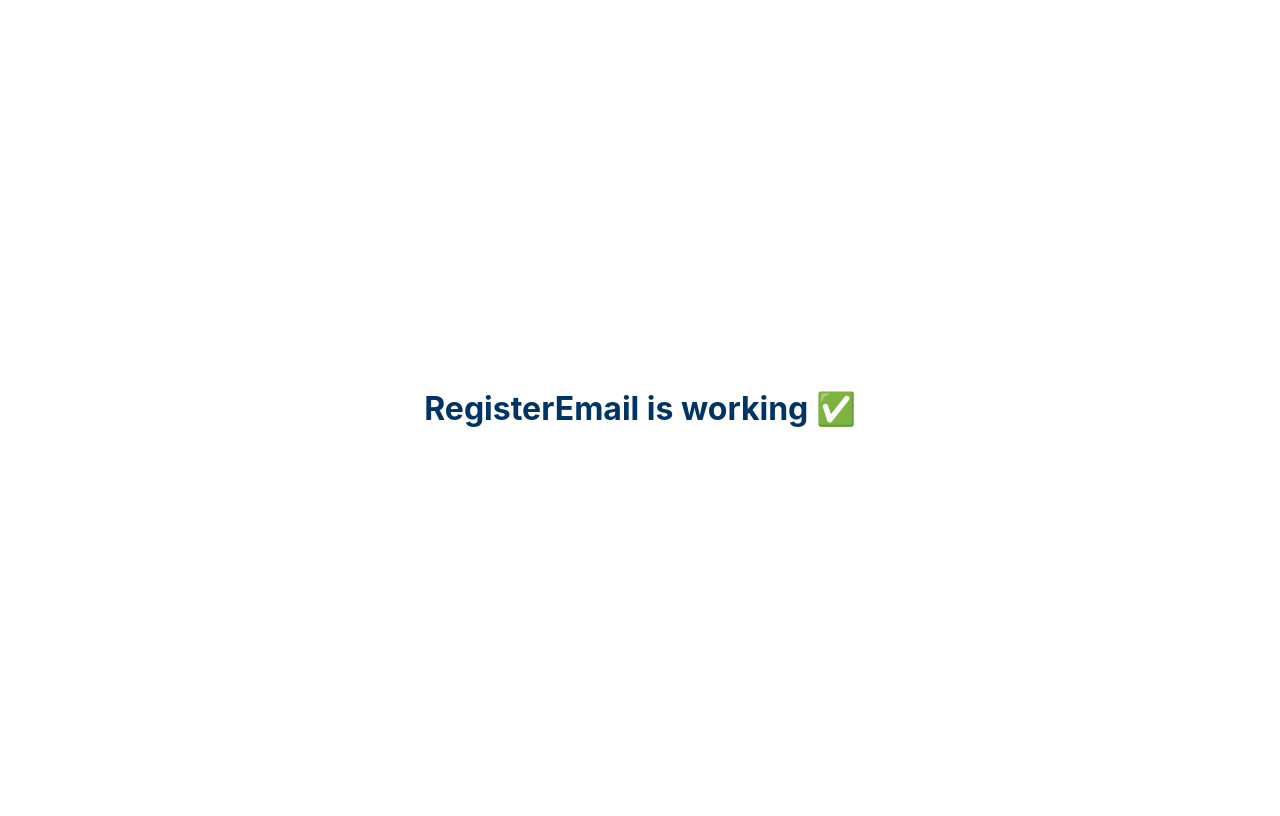
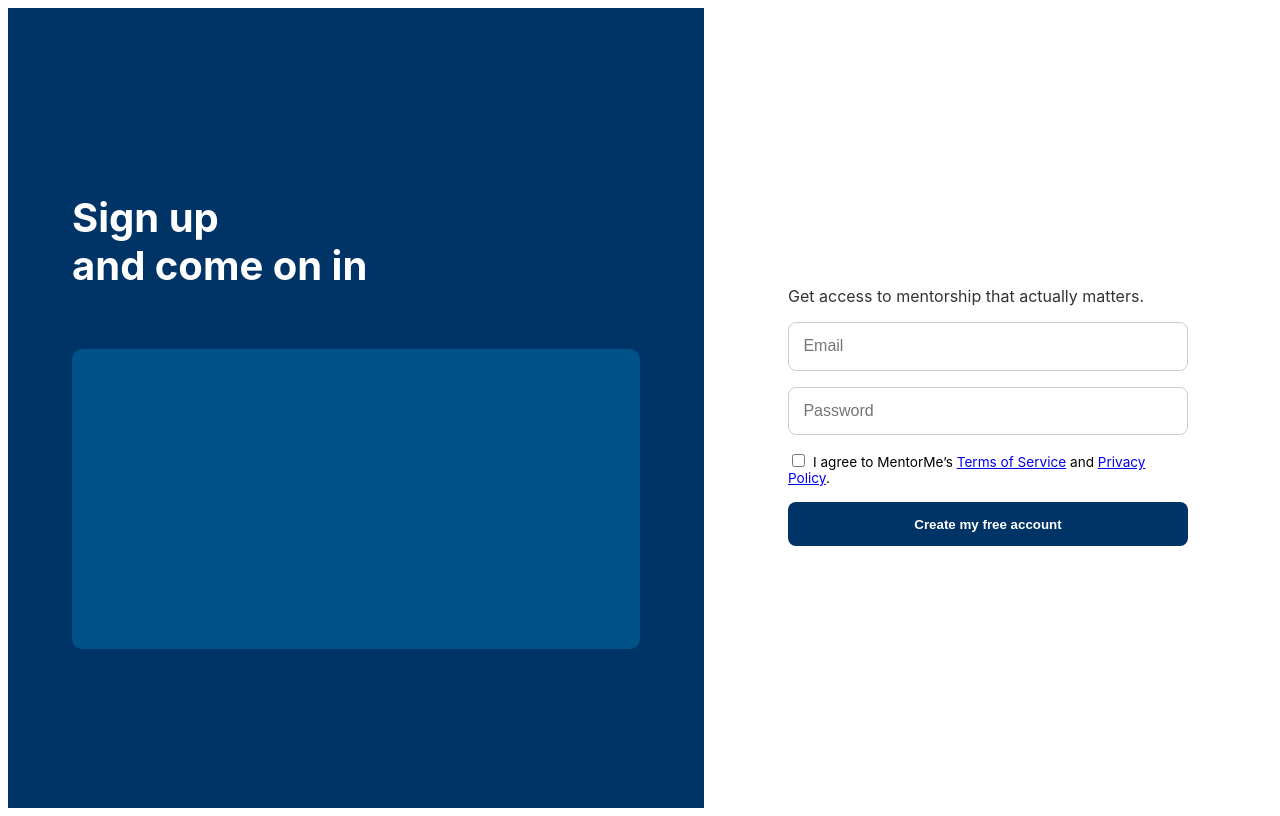
Before and after one commit to Rfitzgerald-svg/mentorme-frontend-, a React (Create React App) app: page /register/email in a window 1280 px wide. Built offline with nearby package versions, Linux system fonts and the light colour scheme.

Commit message:
Update RegisterEmail.jsx

```diff
--- a/src/routes/RegisterEmail.jsx
+++ b/src/routes/RegisterEmail.jsx
@@ -2,8 +2,75 @@ import React from "react";
 
 export default function RegisterEmail() {
   return (
-    <div style={{ height: "100vh", display: "flex", alignItems: "center", justifyContent: "center" }}>
-      <h1 style={{ color: "#003366" }}>RegisterEmail is working ✅</h1>
+    <div style={{
+      display: "flex",
+      height: "100vh",
+      fontFamily: "Inter, sans-serif"
+    }}>
+      <div style={{
+        flex: 1,
+        backgroundColor: "#003366",
+        color: "white",
+        padding: "4rem",
+        display: "flex",
+        flexDirection: "column",
+        justifyContent: "center"
+      }}>
+        <h1 style={{ fontSize: "2.5rem", lineHeight: 1.2 }}>Sign up<br />and come on in</h1>
+        <div style={{
+          width: "100%",
+          height: "300px",
+          backgroundColor: "#005288",
+          borderRadius: "10px",
+          marginTop: "2rem"
+        }}></div>
+      </div>
+
+      <div style={{
+        flex: 1,
+        display: "flex",
+        alignItems: "center",
+        justifyContent: "center",
+        backgroundColor: "white"
+      }}>
+        <form style={{
+          width: "100%",
+          maxWidth: "400px",
+          padding: "2rem",
+          display: "flex",
+          flexDirection: "column"
+        }}>
+          <p style={{ fontSize: "1rem", color: "#333", marginBottom: "1rem" }}>
+            Get access to mentorship that actually matters.
+          </p>
+          <input type="email" placeholder="Email" style={inputStyle} />
+          <input type="password" placeholder="Password" style={inputStyle} />
+          <label style={{ fontSize: "0.85rem", marginBottom: "1rem" }}>
+            <input type="checkbox" style={{ marginRight: "0.5rem" }} />
+            I agree to MentorMe’s <a href="/terms">Terms of Service</a> and <a href="/privacy">Privacy Policy</a>.
+          </label>
+          <button type="submit" style={buttonStyle}>Create my free account</button>
+        </form>
+      </div>
     </div>
   );
 }
+
+const inputStyle = {
+  fontSize: "1rem",
+  padding: "0.9rem",
+  marginBottom: "1rem",
+  borderRadius: "8px",
+  border: "1px solid #ccc"
+};
+
+const buttonStyle = {
+  padding: "0.9rem",
+  fontWeight: "bold",
+  backgroundColor: "#003366",
+  color: "white",
+  border: "none",
+  borderRadius: "8px",
+  cursor: "pointer",
+  transition: "background 0.3s"
+};
```
